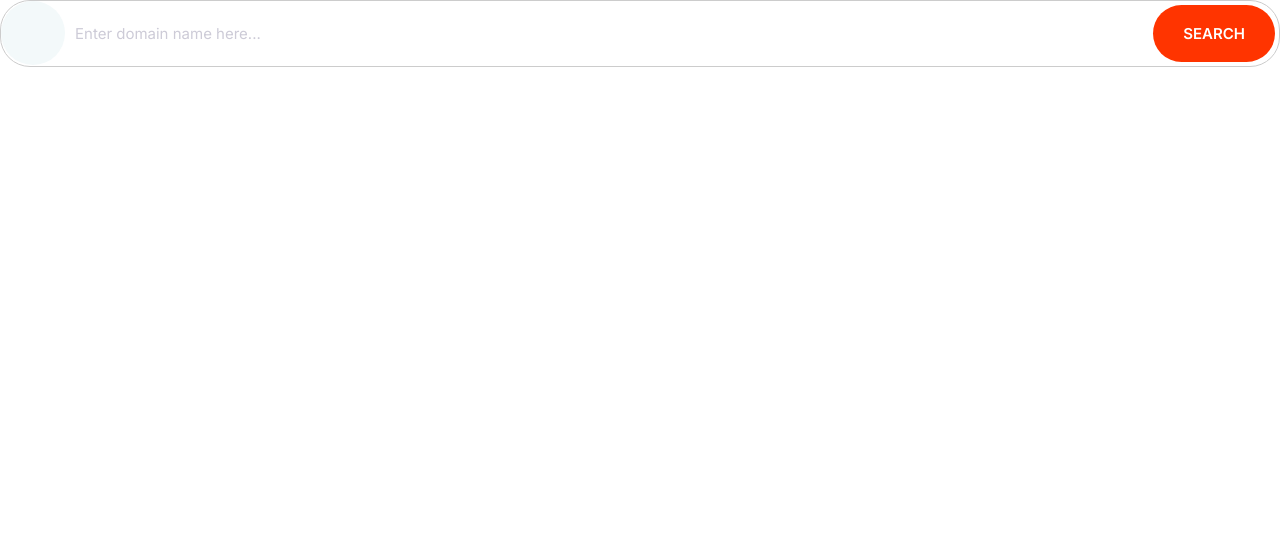
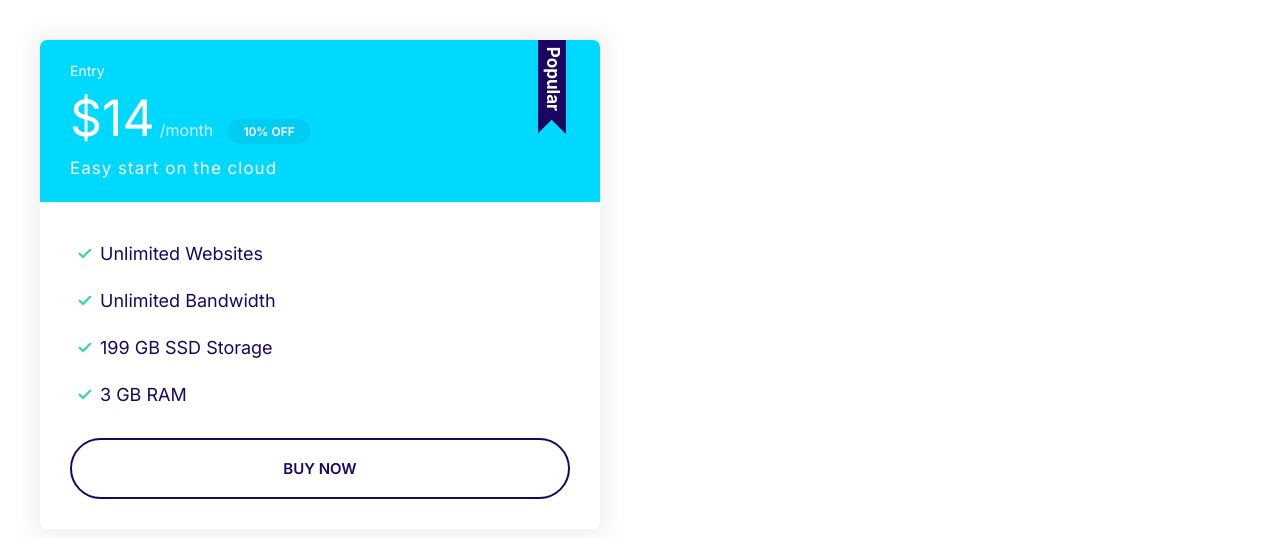
Before and after one commit to bilaljonasyoussef/billy, a plain HTML site: page index.html in a window 1280 px wide. Drawn offline with Linux system fonts and the light colour scheme.

Commit message:
Build a plan component

```diff
--- a/css/styles.css
+++ b/css/styles.css
@@ -145,6 +145,7 @@ classes mn ajl l font-size
  */
 .badge--small {
   font-size: 1.6rem;
+  padding: 0.5rem 1.5rem;
 }
 
 @media screen and (min-width: 1024px) {
@@ -354,3 +355,94 @@ input-group, so bktb hk rule:
     font-size: 1.5rem;
   }
 }
+
+/* Cards */
+.card {
+  border-radius: 7px;
+  box-shadow: 0 0 20px 10px #f3f3f3;
+  overflow: hidden;
+}
+
+.card__header,
+.card__body {
+  padding: 2rem 3rem;
+}
+
+.card--primary .card__header {
+  background: var(--color-primary);
+  color: #fff;
+}
+
+.card--secondary .card__header {
+  background: var(--color-secondary);
+  color: #fff;
+}
+
+.card--secondary .badge--secondary {
+  background: #02cdf1;
+}
+
+/* Plans */
+.plan__name {
+  color: #fff;
+  margin: 0;
+  font-weight: 500;
+  font-size: 2.4rem;
+}
+
+.plan__price {
+  font-size: 6rem;
+}
+
+.plan__billing-cycle {
+  font-size: 2.4rem;
+  font-weight: 300;
+  opacity: 0.8;
+  /* opacity he jdide, bt2ul adeh 7addd l lon */
+  margin-right: 1rem;
+}
+
+.plan__description {
+  font-size: 2rem;
+  font-weight: 300;
+  letter-spacing: 1px;
+  display: block;
+}
+
+.plan .list__item {
+  margin-bottom: 2rem;
+}
+
+.plan--popular .card__header {
+  position: relative;
+}
+
+.plan--popular .card__header::before {
+  content: url(../images/popular.svg);
+  width: 40px;
+  display: inline-block;
+  /* 3mlna display hek in order for the width to work */
+  /* using absolute positioning bdna n7to top-right corner*/
+  position: absolute;
+  top: -6px;
+  right: 5%;
+  /* hol top w right, hol offsets */
+}
+
+@media screen and (min-width: 1024px) {
+  .plan__name {
+    font-size: 1.4rem;
+  }
+
+  .plan__price {
+    font-size: 5rem;
+  }
+
+  .plan__billing-cycle {
+    font-size: 1.6rem;
+  }
+
+  .plan__description {
+    font-size: 1.7rem;
+  }
+}
--- a/index.html
+++ b/index.html
@@ -14,18 +14,27 @@
     <link rel="stylesheet" href="css/styles.css" />
   </head>
   <body>
-    <div class="input-group">
-      <span class="icon-container">
-        <svg class="icon icon--primary">
-          <use xlink:href="images/sprite.svg#wordpress"></use>
-        </svg>
-      </span>
-      <input
-        type="text"
-        class="input"
-        placeholder="Enter domain name here..."
-      />
-      <button class="btn btn--accent">Search</button>
+    <div style="max-width: 50%; padding: 4rem">
+      <div class="plan plan--popular">
+        <div class="card card--secondary">
+          <header class="card__header">
+            <h3 class="plan__name">Entry</h3>
+            <span class="plan__price">$14</span>
+            <span class="plan__billing-cycle">/month</span>
+            <span class="badge badge--secondary badge--small">10% OFF</span>
+            <span class="plan__description">Easy start on the cloud</span>
+          </header>
+          <div class="card__body">
+            <ul class="list list--tick">
+              <li class="list__item">Unlimited Websites</li>
+              <li class="list__item">Unlimited Bandwidth</li>
+              <li class="list__item">199 GB SSD Storage</li>
+              <li class="list__item">3 GB RAM</li>
+            </ul>
+            <button class="btn btn--outline btn--block">Buy Now</button>
+          </div>
+        </div>
+      </div>
     </div>
   </body>
 </html>
```
Also changed, not shown: components/plan.html (added, +22 -0 lines), images/popular.svg (added).
